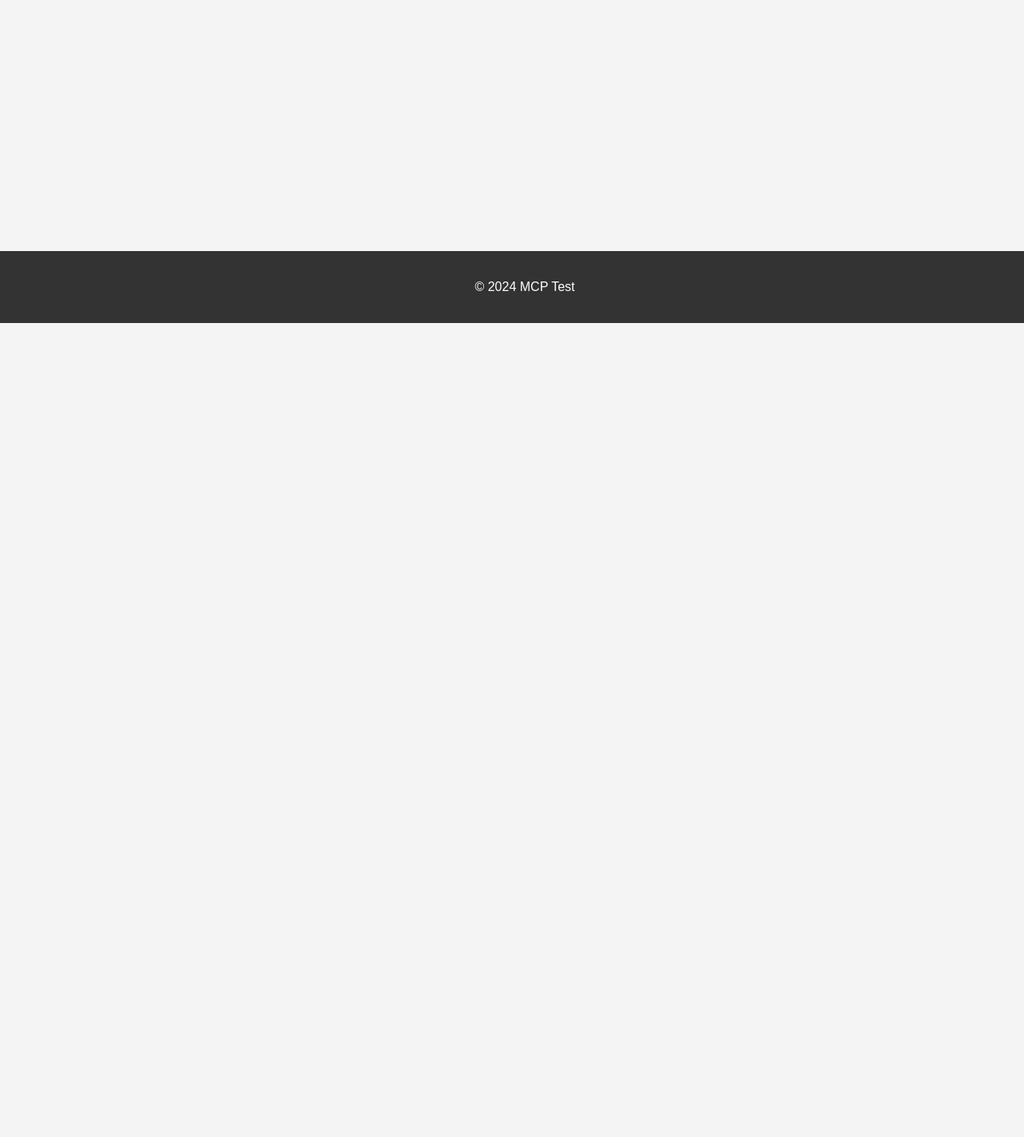
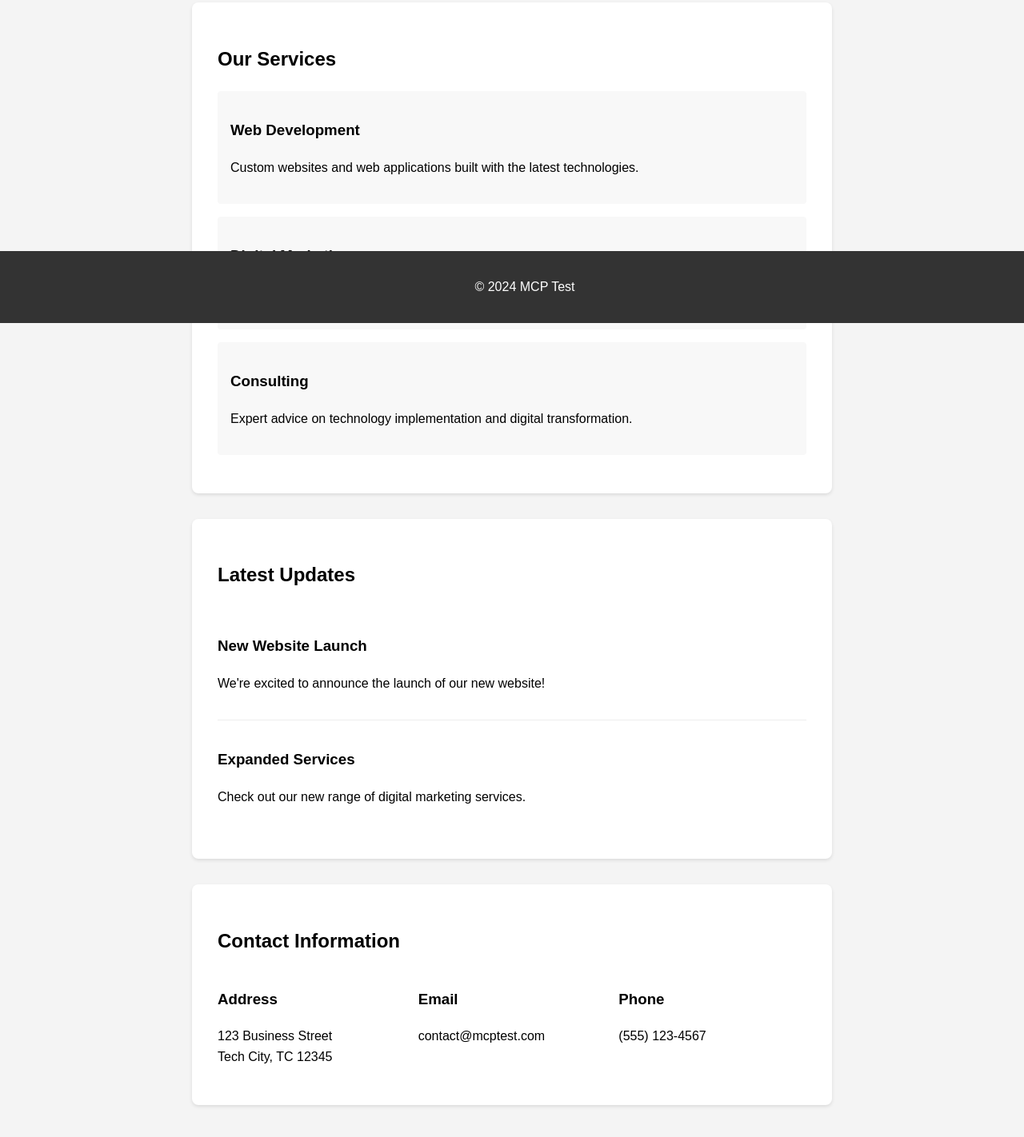
Before and after one commit to Stanzy-Developer/mcp-test, a plain HTML site: page index.html in a window 1280 px wide. Shown: the part 396-1818 px from the top of the page at 80% size. Before the commit the page ends 800 px from the top, so only its background shows below. Drawn offline with Linux system fonts and the light colour scheme.

Commit message:
Add complete enhanced content and styling

```diff
--- a/index.html
+++ b/index.html
@@ -24,6 +24,7 @@
             max-width: 800px;
             margin: 2rem auto;
             padding: 0 1rem;
+            padding-bottom: 100px;
         }
 
         section {
@@ -31,6 +32,7 @@
             padding: 2rem;
             border-radius: 8px;
             box-shadow: 0 2px 4px rgba(0,0,0,0.1);
+            margin-bottom: 2rem;
         }
 
         footer {
@@ -42,6 +44,28 @@
             bottom: 0;
             width: 100%;
         }
+
+        .news-item {
+            border-bottom: 1px solid #eee;
+            padding: 1rem 0;
+        }
+
+        .news-item:last-child {
+            border-bottom: none;
+        }
+
+        .contact-info {
+            display: grid;
+            grid-template-columns: repeat(auto-fit, minmax(200px, 1fr));
+            gap: 1rem;
+        }
+
+        .service-item {
+            background-color: #f8f8f8;
+            padding: 1rem;
+            border-radius: 4px;
+            margin-bottom: 1rem;
+        }
     </style>
 </head>
 <body>
@@ -51,7 +75,53 @@
     <main>
         <section>
             <h2>About Us</h2>
-            <p>This is a simple test page to demonstrate GitHub workflows.</p>
+            <p>This is a simple test page to demonstrate GitHub workflows and showcase our services and information.</p>
+        </section>
+
+        <section>
+            <h2>Our Services</h2>
+            <div class="service-item">
+                <h3>Web Development</h3>
+                <p>Custom websites and web applications built with the latest technologies.</p>
+            </div>
+            <div class="service-item">
+                <h3>Digital Marketing</h3>
+                <p>Comprehensive digital marketing solutions to grow your online presence.</p>
+            </div>
+            <div class="service-item">
+                <h3>Consulting</h3>
+                <p>Expert advice on technology implementation and digital transformation.</p>
+            </div>
+        </section>
+
+        <section>
+            <h2>Latest Updates</h2>
+            <div class="news-item">
+                <h3>New Website Launch</h3>
+                <p>We're excited to announce the launch of our new website!</p>
+            </div>
+            <div class="news-item">
+                <h3>Expanded Services</h3>
+                <p>Check out our new range of digital marketing services.</p>
+            </div>
+        </section>
+
+        <section>
+            <h2>Contact Information</h2>
+            <div class="contact-info">
+                <div>
+                    <h3>Address</h3>
+                    <p>123 Business Street<br>Tech City, TC 12345</p>
+                </div>
+                <div>
+                    <h3>Email</h3>
+                    <p>contact@mcptest.com</p>
+                </div>
+                <div>
+                    <h3>Phone</h3>
+                    <p>(555) 123-4567</p>
+                </div>
+            </div>
         </section>
     </main>
     <footer>
```
